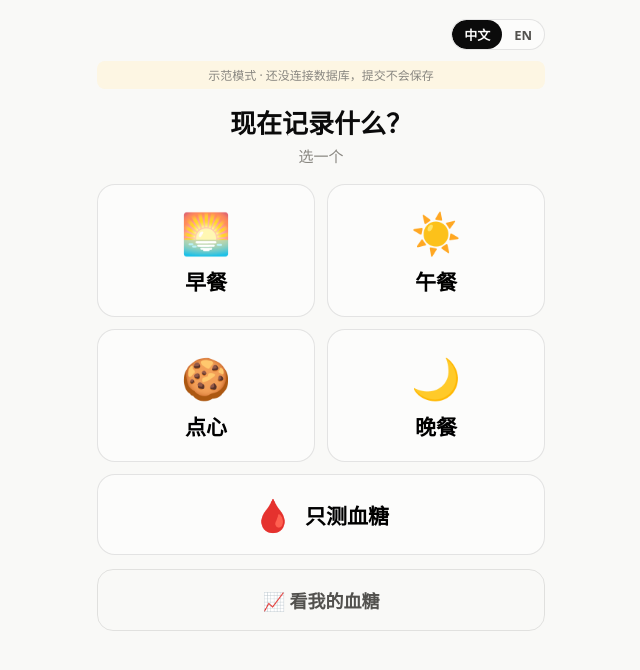
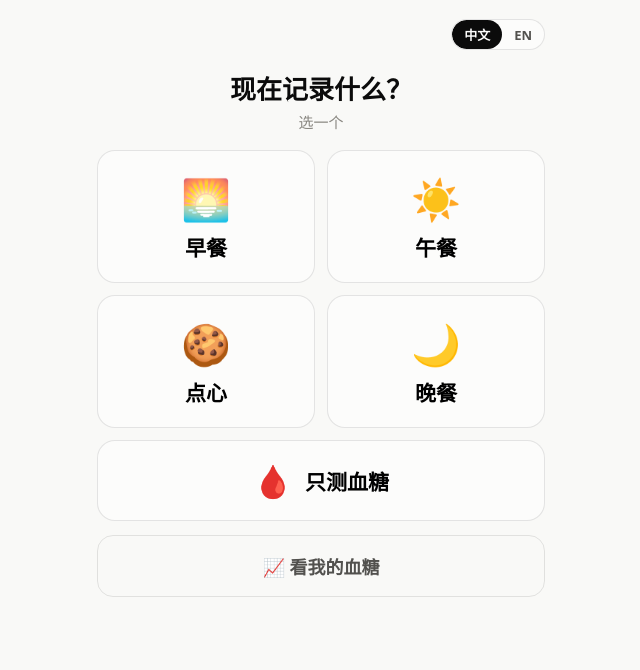
Before and after one commit to wyxlester/gt-k4q9z7, a plain HTML site: page index.html in a window 1280 px wide. Shown: the whole page, without its empty margins (319-959 px from the left). Drawn offline with Linux system fonts and the light colour scheme.

Commit message:
Connect logging page to Sheet endpoint

```diff
--- a/index.html
+++ b/index.html
@@ -212,7 +212,7 @@
 
 <script>
 // ====== CONFIG: paste your Google Apps Script web-app URL here when ready ======
-const SCRIPT_URL = '';   // empty = demo mode (nothing is saved)
+const SCRIPT_URL = 'https://script.google.com/macros/s/AKfycbziaghYfMv1nmmnIdXfq_Xbg1wvgehk6Yx5KTZVn3uz3A8eBPTUYgfw1kcpF1BUKrxGeQ/exec';
 
 const I18N = {
   zh: {
```
